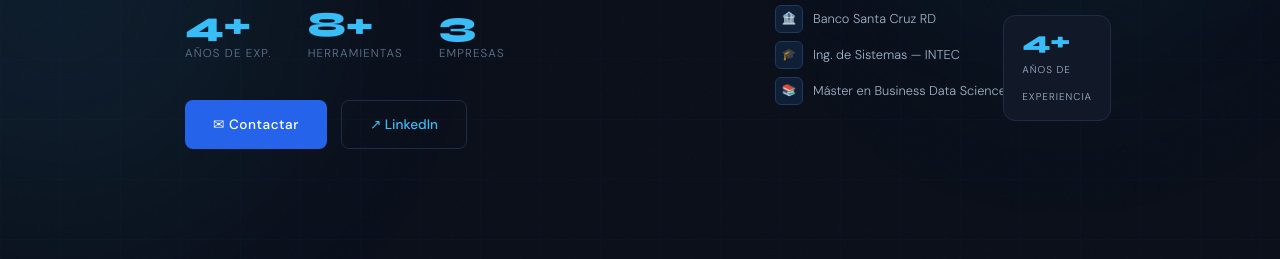
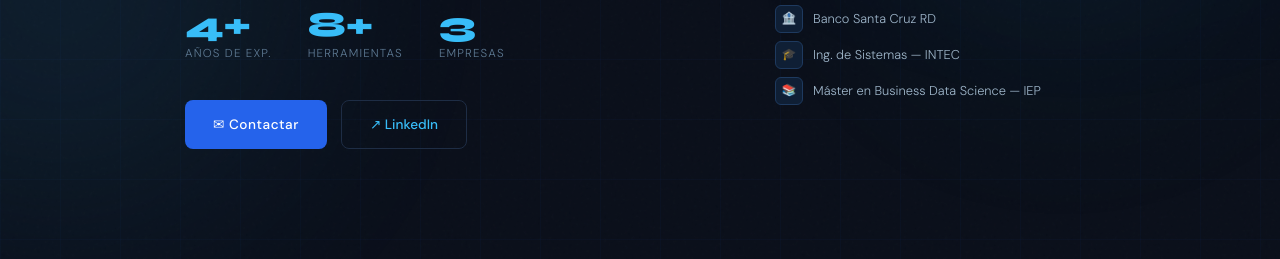
Before and after one commit to oscar-eduardo-roman-veloz/Portafolio, a plain HTML site: page index.html in a window 1280 px wide. Shown: the part 541-800 px from the top of the page. Drawn offline with Linux system fonts and the light colour scheme.

Commit message:
Eliminar frame 4 que estorbaba

```diff
--- a/index.html
+++ b/index.html
@@ -636,10 +636,6 @@ footer span { color: var(--accent2); }
         <div class="photo-frame">
           <img src="resources/imagen_perfil.png"/>
         </div>
-        <div class="photo-badge">
-          <span class="badge-num">4+</span>
-          <span class="badge-label">Años de<br>Experiencia</span>
-        </div>
         <div class="hero-info-chips">
           <div class="info-chip"><div class="icon">📍</div>Santo Domingo, Rep. Dominicana</div>
           <div class="info-chip"><div class="icon">🏦</div>Banco Santa Cruz RD</div>
```
